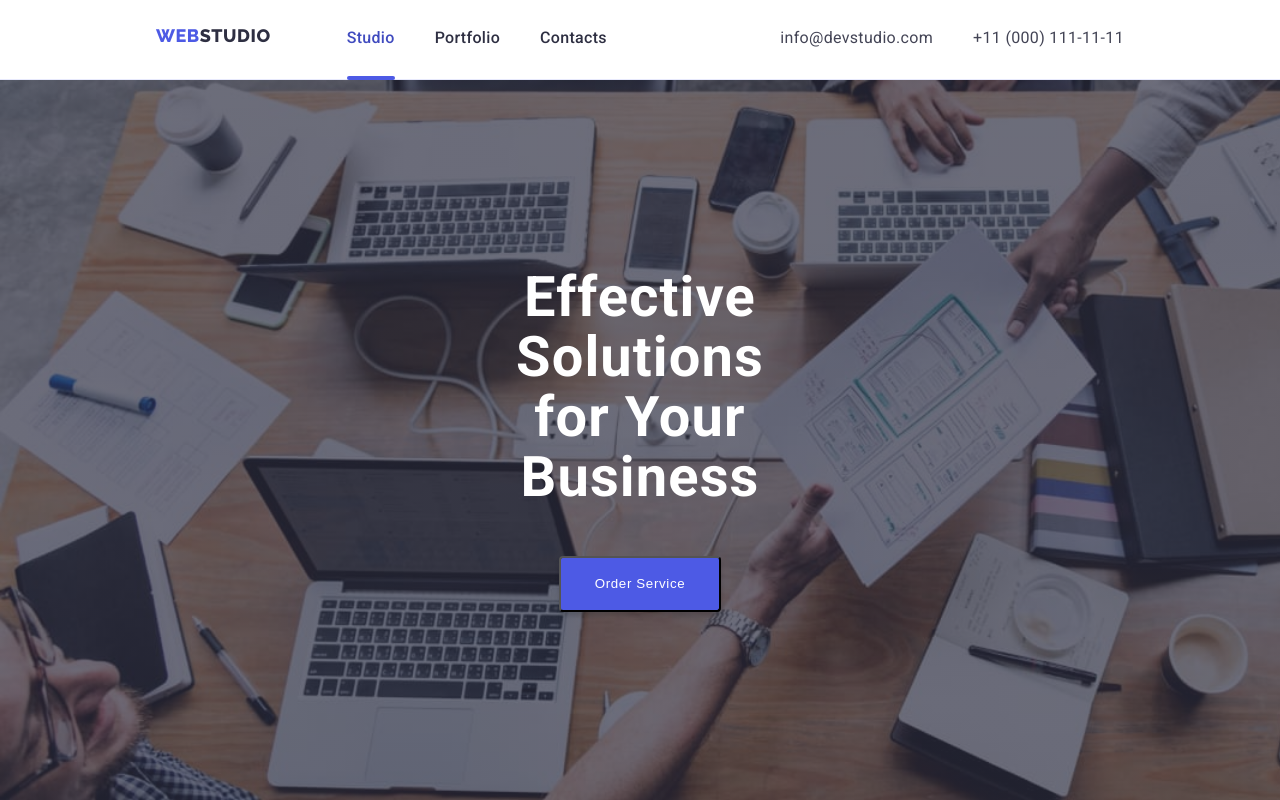
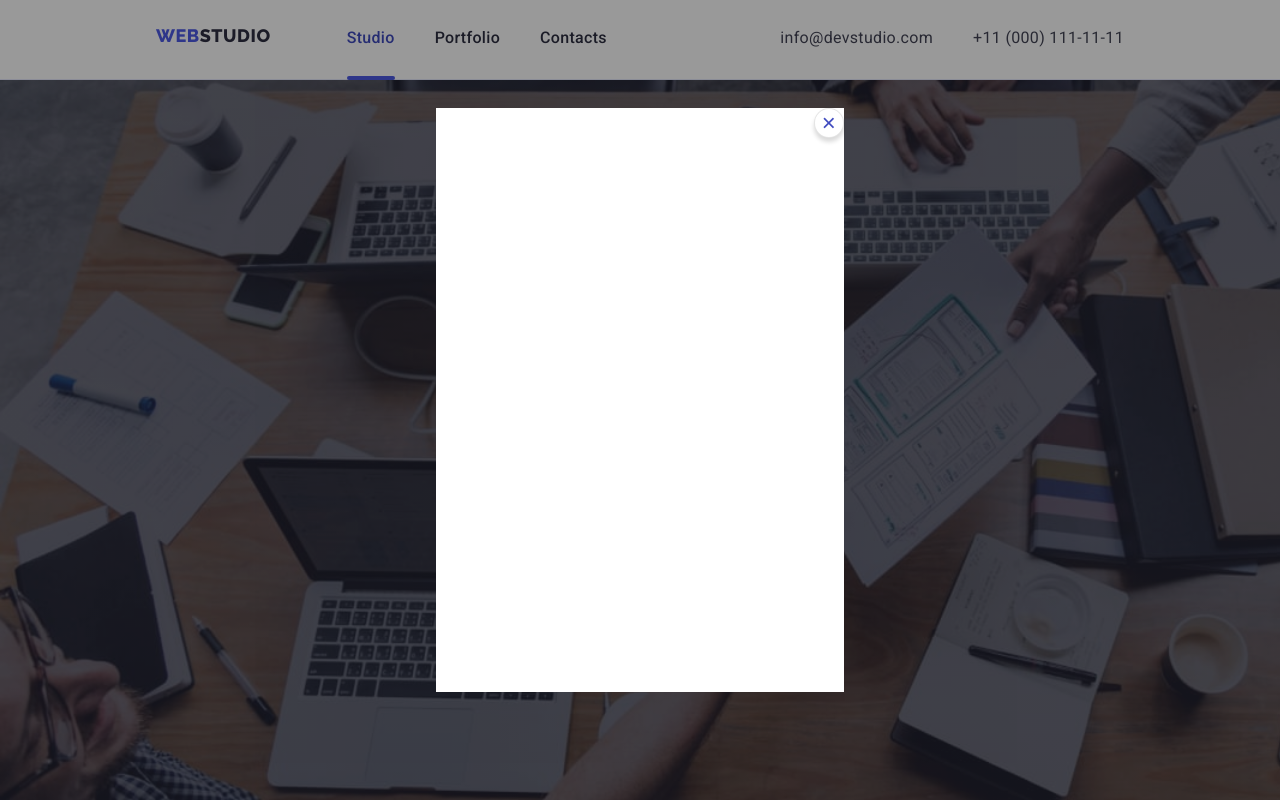
Before and after one commit to JohnVim/goit-markup-hw-05, a plain HTML site: page index.html in a window 1280 px wide. Both pictures are taken after a click on the button "Order Service". Shown: the top 800 px of the page. Drawn offline with Linux system fonts and the light colour scheme.

Commit message:
Update index.html

```diff
--- a/index.html
+++ b/index.html
@@ -54,9 +54,9 @@
             <div>
                 <button type="button" data-modal-open>Order Service</button>
             </div>
-            <div class="modal is-hidden">
-                <div class="data-modal" data-modal>
-                    <button data-modal-close>&times;</button>
+            <div class="modal is-hidden" data-modal>
+                <div class="data-modal">
+                    <button type="button" data-modal-close>&times;</button>
                 </div>
             </div>
         </section>
```
